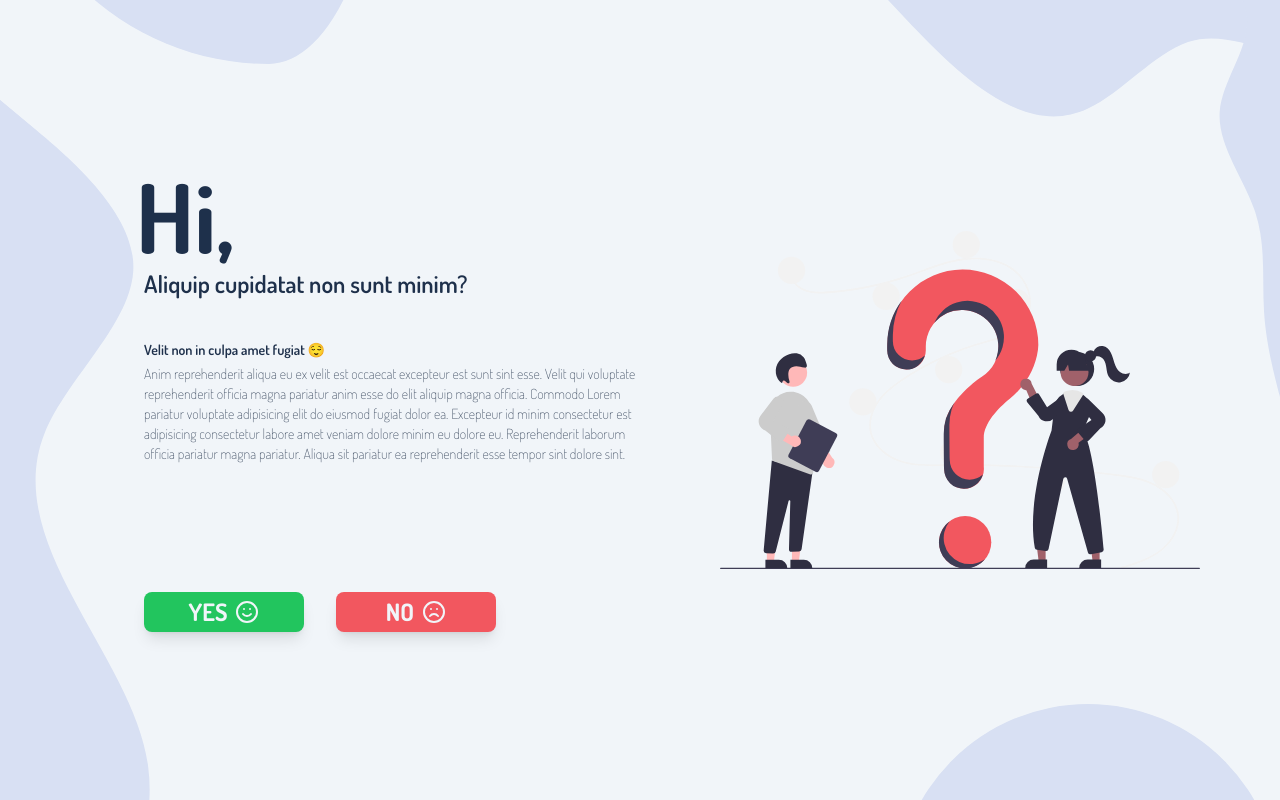
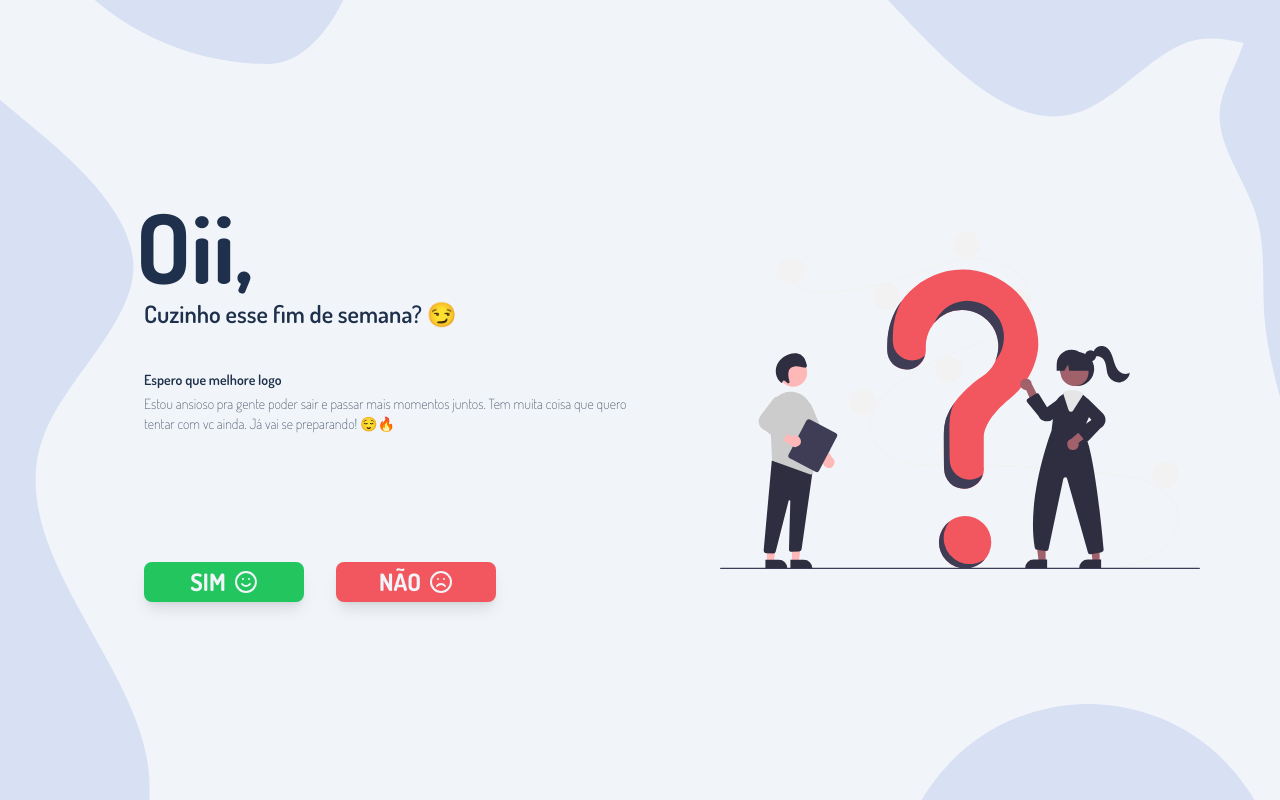
Before and after one commit to guibafica/yes_no_prank, a React (Vite) app: page / in a window 1280 px wide. Built offline with nearby package versions, Linux system fonts and the light colour scheme.

Commit message:
Change home page text

```diff
--- a/index.html
+++ b/index.html
@@ -13,7 +13,7 @@
       rel="stylesheet"
     />
 
-    <title>YES or NO</title>
+    <title>SIM ou NÃO</title>
   </head>
   <body>
     <div id="root"></div>
--- a/src/routes/home.tsx
+++ b/src/routes/home.tsx
@@ -35,26 +35,22 @@ export function Home() {
         <div className="w-2/4 flex flex-col items-center justify-between z-10 pl-36 py-[25%] max-sm:pl-0 max-sm:h-3/4 max-sm:justify-center max-sm:mt-[20%]">
           <div className="w-full flex flex-col items-start justify-start">
             <h1 className="text-main-text text-left text-8xl font-bold -ml-2">
-              Hi,
+              Oii,
             </h1>
 
             <h1 className="text-main-text text-2xl font-semibold mt-1 max-sm:mt-0">
-              Aliquip cupidatat non sunt minim?
+              Cuzinho esse fim de semana? 😏
             </h1>
 
             <h1 className="text-main-text text-sm font-semibold mt-10">
-              Velit non in culpa amet fugiat 😌
+              Espero que melhore logo
             </h1>
 
             <p className="text-slate-600 text-sm font-thin mt-1">
-              Anim reprehenderit aliqua eu ex velit est occaecat excepteur est
-              sunt sint esse. Velit qui voluptate reprehenderit officia magna
-              pariatur anim esse do elit aliquip magna officia. Commodo Lorem
-              pariatur voluptate adipisicing elit do eiusmod fugiat dolor ea.
-              Excepteur id minim consectetur est adipisicing consectetur labore
-              amet veniam dolore minim eu dolore eu. Reprehenderit laborum
-              officia pariatur magna pariatur. Aliqua sit pariatur ea
-              reprehenderit esse tempor sint dolore sint.
+              {/* <p className="text-slate-600 text-sm font-thin mt-10"> */}
+              Estou ansioso pra gente poder sair e passar mais momentos juntos.
+              Tem muita coisa que quero tentar com vc ainda. Já vai se
+              preparando! 😌🔥
             </p>
           </div>
 
@@ -63,7 +59,7 @@ export function Home() {
               onClick={handleClickOnYesButton}
               className="flex flex-row items-center justify-center bg-green-500 w-40 h-10 rounded-lg transition-all text-2xl font-bold text-slate-100 shadow-lg hover:bg-green-600 hover:shadow-xl max-sm:w-52"
             >
-              YES <Smile className="ml-2" />
+              SIM <Smile className="ml-2" />
             </button>
 
             <button
@@ -72,7 +68,7 @@ export function Home() {
               onMouseEnter={handleRandomMoveNoButton}
               className="flex z-20 flex-row items-center justify-center bg-main-red w-40 h-10 rounded-lg transition-all text-2xl font-bold text-slate-100 shadow-lg hover:bg-red-600 hover:shadow-xl max-sm:w-52"
             >
-              NO <Frown className="ml-2" />
+              NÃO <Frown className="ml-2" />
             </button>
           </div>
         </div>
```
